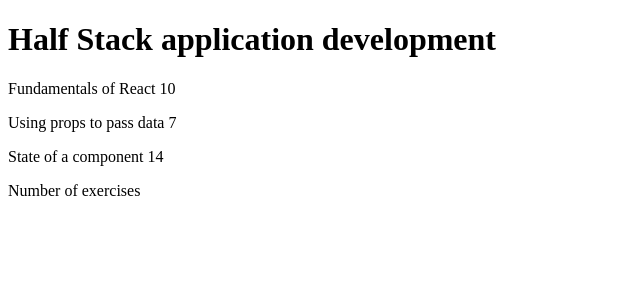
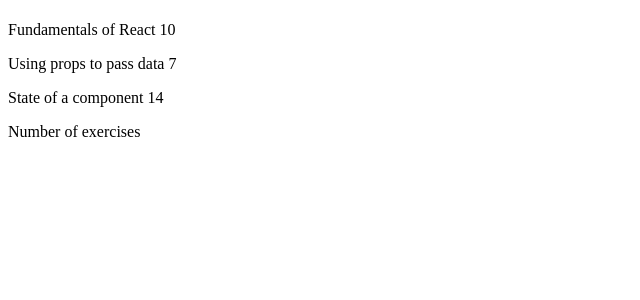
Before and after one commit to naingaunglinn/fullstack, a React (Create React App) app in the folder part1/courseinfo/: page / in a window 1280 px wide. Shown: the top 300 px of the page, without its empty margins (0-640 px from the left). Built offline with nearby package versions, Linux system fonts and the light colour scheme.

Commit message:
exercise 1.5 finished

```diff
--- a/part1/courseinfo/src/App.js
+++ b/part1/courseinfo/src/App.js
@@ -2,7 +2,7 @@
   console.log(props)
   return (
     <div>
-      <h1>{props.course}</h1>
+      <h1>{props.name}</h1>
     </div>
   )
 }
@@ -33,8 +33,9 @@
 
 
 const App = () => {
-  const course = 'Half Stack application development'
-  const parts = [
+  const course = {
+   name: 'Half Stack application development',
+    parts : [
       {
         name: 'Fundamentals of React',
         exercises: 10
@@ -48,12 +49,13 @@
         exercises: 14
       }
     ]
+  }
 
   return (
     <div>
       <Header course={course} />
-      <Content parts={parts} />
-      <Total parts={parts} />
+      <Content parts={course.parts} />
+      <Total parts={course.parts} />
     </div>
   )
 }
```
Lines whose indentation alone changed are shown as unchanged.
